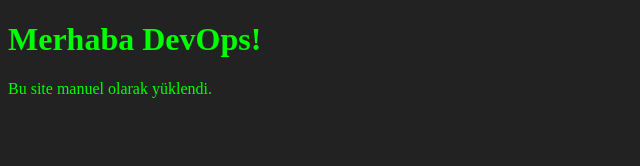
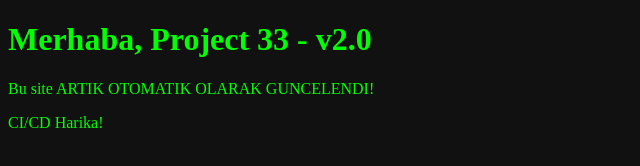
Before and after one commit to Harunn32/project33, a plain HTML site: page index.html in a window 1280 px wide. Shown: the whole page, without its empty margins (0-640 px from the left). Drawn offline with Linux system fonts and the light colour scheme.

Commit message:
Update index.html for Project 33 v2.0
Updated the title and content to reflect version 2.0 with automated updates.

```diff
--- a/index.html
+++ b/index.html
@@ -1,10 +1,11 @@
 <!DOCTYPE html>
 <html>
 <head>
-    <title>İlk Projem</title>
+    <title>Project 33 v2.0</title>
 </head>
-<body style="background-color: #222; color: #00FF00;">
-    <h1>Merhaba DevOps!</h1>
-    <p>Bu site manuel olarak yüklendi.</p>
+<body style="background-color: #111; color: #00FF00;">
+    <h1>Merhaba, Project 33 - v2.0</h1>
+    <p>Bu site ARTIK OTOMATIK OLARAK GUNCELENDI!</p>
+    <p>CI/CD Harika!</p>
 </body>
 </html>
```
